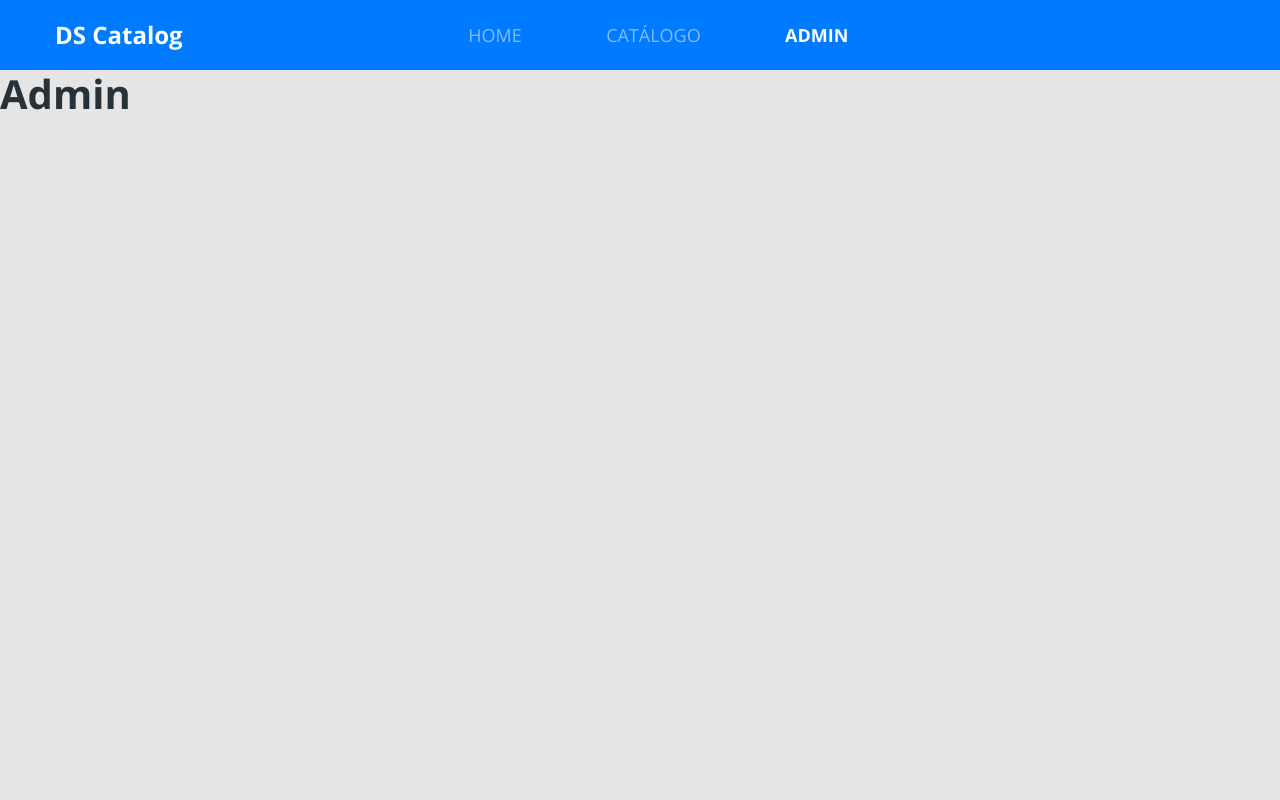
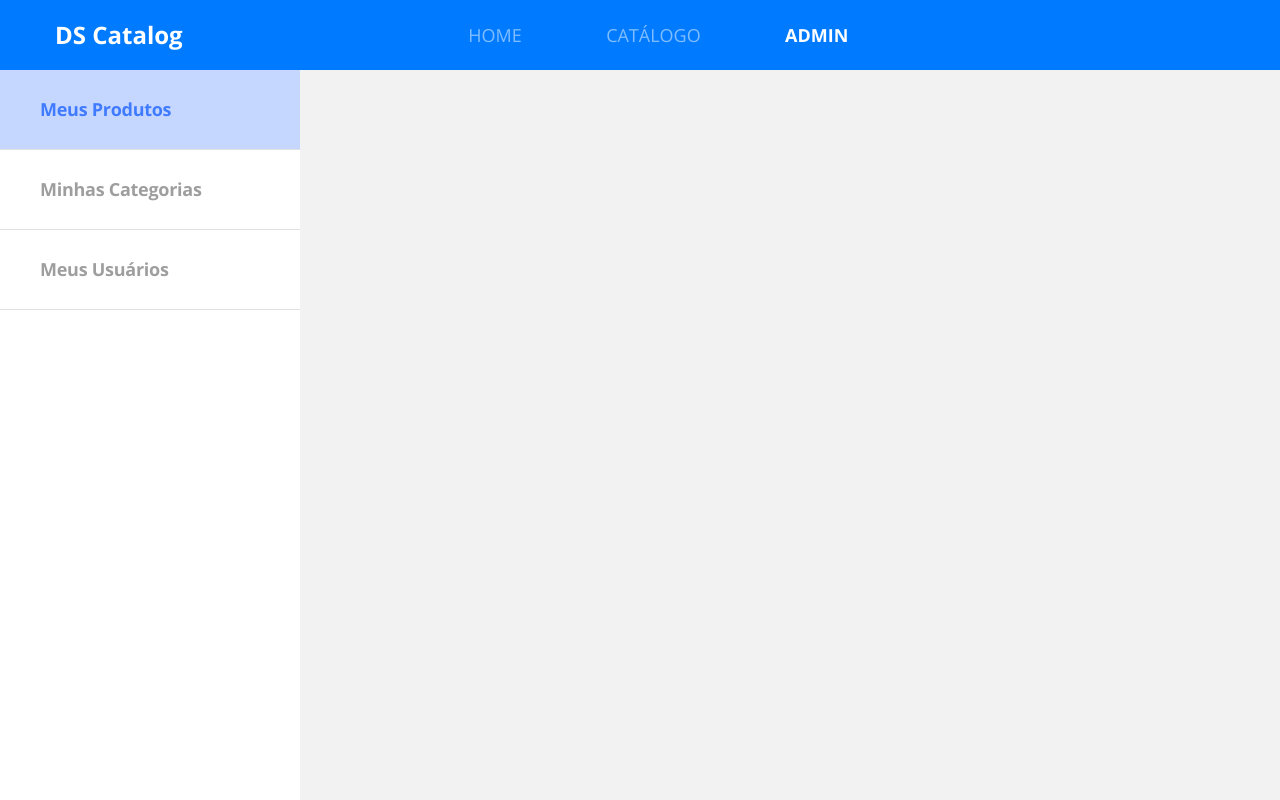
Before and after one commit to guzmandp/dscatalog-bootcamp-devsuperior, a React (Create React App) app in the folder front-web/: page /admin in a window 1280 px wide. Built offline with nearby package versions, Linux system fonts and the light colour scheme.

Commit message:
Add Admin navbar

```diff
--- a/front-web/src/core/assets/styles/custom.scss
+++ b/front-web/src/core/assets/styles/custom.scss
@@ -2,7 +2,7 @@
 "primary": #407BFF
 );
 
-$body-bg: #E5E5E5;
+$body-bg: #F2F2F2;;
 $body-color: #263238;
 
 @import '~bootstrap/scss/bootstrap.scss';
--- /dev/null
+++ b/front-web/src/core/components/Pagination/index.tsx
@@ -0,0 +1,44 @@
+import React from 'react';
+import { ReactComponent as ArrowIcon } from '../../../core/assets/images/arrow.svg';
+import { generateList } from '../../utils/list';
+import './styles.scss';
+
+type Props  ={
+    totalPages: number;
+    activePage: number;
+    onChange: (item: number) => void;
+}
+
+const Pagination = ({totalPages, activePage, onChange}: Props) =>{
+const items= generateList(totalPages);
+const previousClass =  totalPages > 0 && activePage > 0 ? 'page-active' : 'page-inactive';
+const nextClass =  (activePage + 1) < totalPages ? 'page-active' : 'page-inactive';
+
+    return (
+<div className="pagination-container">
+
+    <ArrowIcon
+    className={`pagination-previous ${previousClass}`}
+    onClick={() => onChange(activePage - 1)}
+    />
+    {items.map(item =>(
+        <div
+        key={item}
+        className={`pagination-item ${item === activePage ? 'active': ''}`}
+        onClick={() => onChange(item)}
+        >
+               { item + 1}
+        </div>
+    ))}
+
+     <ArrowIcon
+     className={`pagination-next ${nextClass}`}
+     onClick={() => onChange(activePage + 1)}
+     />
+
+</div>
+
+    );
+}
+
+export default Pagination;
--- /dev/null
+++ b/front-web/src/core/components/Pagination/styles.scss
@@ -0,0 +1,50 @@
+.pagination-container{
+    display: flex;
+    align-items: center;
+    justify-content: center;
+    margin-top: 35px;
+
+}
+
+.pagination-item{
+    width: 40px;
+    height: 40px;
+    background: #E1E1E1;
+    border-radius: 50%;
+    font-weight: bold;
+    font-size: 18px;
+    line-height: 25px;
+    letter-spacing: -0.015em;
+    color: #FFF;
+    display: flex;
+    align-items: center;
+    justify-content: center;
+    cursor: pointer;
+    margin-right: 10px;
+
+    &.active{
+        background: #407BFF;
+    }
+}
+
+.pagination-previous{
+    transform: rotate(-180deg);
+    margin-right: 25px;
+
+    cursor: pointer;
+}
+
+.pagination-next{
+    margin-left: 15px;
+
+    cursor: pointer;
+}
+.page-active{
+    color: #407BFF;
+    cursor: pointer;
+}
+.page-inactive{
+    color: #E1E1E1;
+    pointer-events: none;
+
+}
--- /dev/null
+++ b/front-web/src/pages/Admin/componets/Navbar/index.tsx
@@ -0,0 +1,23 @@
+import React from 'react';
+import './styles.scss'
+
+const Navbar = () => (
+<div>
+    <nav className= "admin-nav-container">
+        <ul>
+            <li>
+                <a href="Link" className="admin-nav-item active">Meus Produtos</a>
+            </li>
+            <li>
+                <a href="Link" className="admin-nav-item">Minhas Categorias</a>
+            </li>
+            <li>
+                <a href="Link" className="admin-nav-item">Meus Usuários</a>
+            </li>
+        </ul>
+    </nav>
+</div>
+
+);
+
+export default Navbar;
--- /dev/null
+++ b/front-web/src/pages/Admin/componets/Navbar/styles.scss
@@ -0,0 +1,31 @@
+.admin-nav-container{
+    width: 300px;
+    height: calc(100vh - 70px);
+    background-color: #FFF;
+}
+
+.admin-nav-item{
+    height: 80px;
+    display: block;
+    border-bottom: 1px solid #E1E1E1;
+    display: flex;
+    align-items: center;
+    padding-left: 40px;
+    font-weight: bold;
+    font-size: 18px;
+    line-height: 25px;
+    letter-spacing: -0.015em;
+    color: #9E9E9E;
+
+    &.active{
+    background: rgba(64, 123, 255, 0.3);
+    font-weight: bold;
+    font-size: 18px;
+    line-height: 25px;
+    letter-spacing: -0.015em;
+    color: #407BFF;
+    }
+    &:hover{
+        color: #407BFF;
+    }
+}
--- a/front-web/src/pages/Admin/index.tsx
+++ b/front-web/src/pages/Admin/index.tsx
@@ -1,9 +1,10 @@
 import React from 'react';
+import Navbar from './componets/Navbar';
 
 const Admin = () => (
 <div>
     <h1>
-        Admin
+        <Navbar/>
     </h1>
 </div>
 
--- a/front-web/src/pages/Catalog/index.tsx
+++ b/front-web/src/pages/Catalog/index.tsx
@@ -4,17 +4,19 @@
 import { makeRequest } from '../../core/utils/request';
 import ProductCard from './components/ProductCard';
 import ProductCardLoader from './components/Loaders/ProductCardLoader';
+import Pagination from '../../core/components/Pagination';
 import './styles.scss';
+
 
 const Catalog = () => {
 
     const [productsResponse, setProductsResponse] = useState<ProductsResponse>();
     const [isLoading, setIsLoanding] = useState(false);
-    //console.log(productsResponse);
+    const [activePage, setactivePage]= useState(0);
 
     useEffect(()=> {
         const params = {
-            page: 0,
+            page: activePage,
             linesPerPage: 12
         }
 
@@ -26,7 +28,7 @@
 
         setIsLoanding(false);
         })
-    }, []);
+    }, [activePage]);
     return (
         <div className="catalog-container">
             <h1 className="catalog-title">
@@ -42,6 +44,13 @@
                 )}
 
             </div>
+            {productsResponse && (
+            <Pagination
+            totalPages={productsResponse.totalPages}
+            activePage={activePage}
+            onChange={page => setactivePage(page)}
+            />
+            )}
         </div>
 
         );
--- a/front-web/src/pages/Catalog/styles.scss
+++ b/front-web/src/pages/Catalog/styles.scss
@@ -2,6 +2,7 @@
     margin-top: 26px;
     padding-left: 40px;
     padding-right: 40px;
+    padding-bottom: 50px;
 }
 
 .catalog-title{
```
Also changed, not shown: 1 other file (tests, documents, lock files or other folders).
